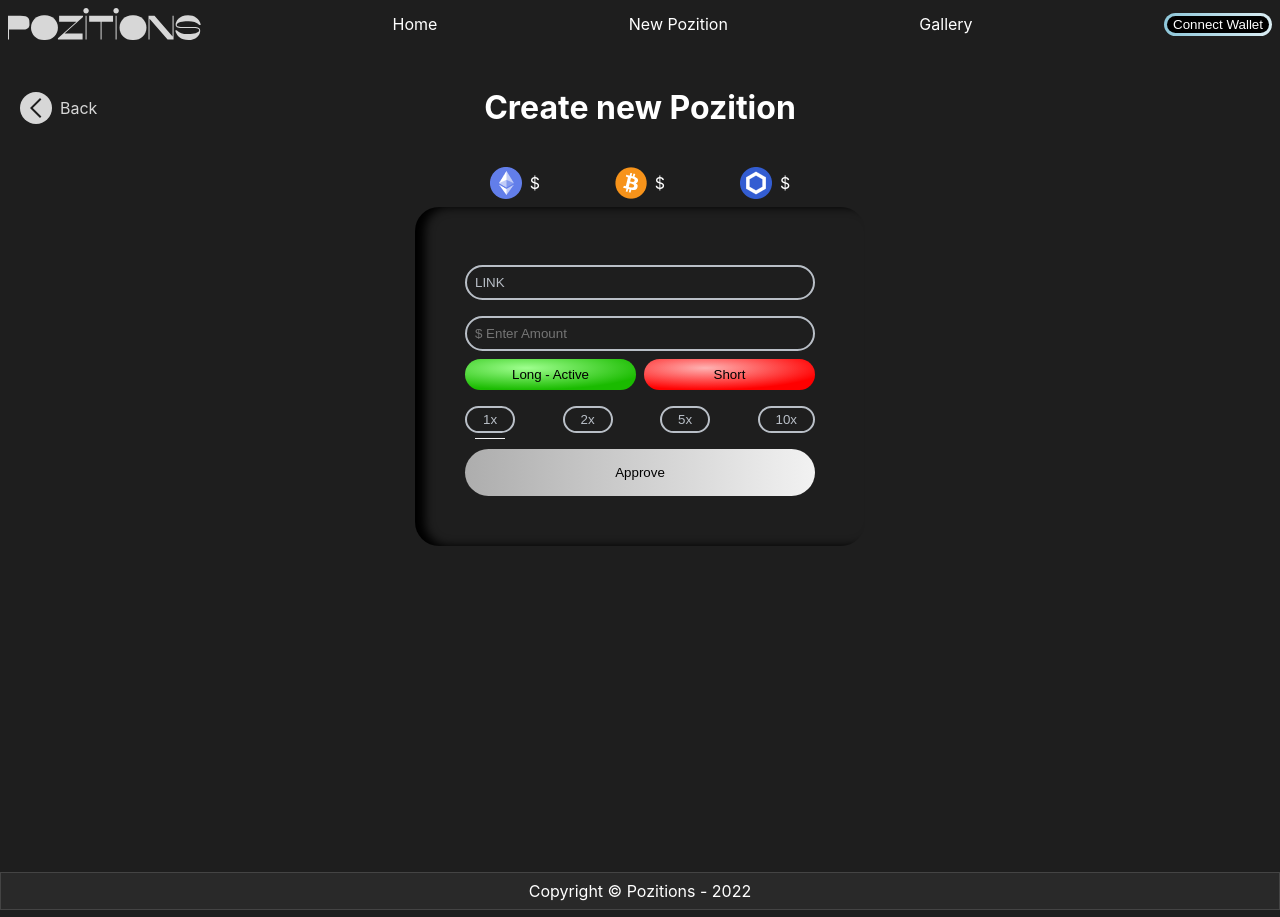
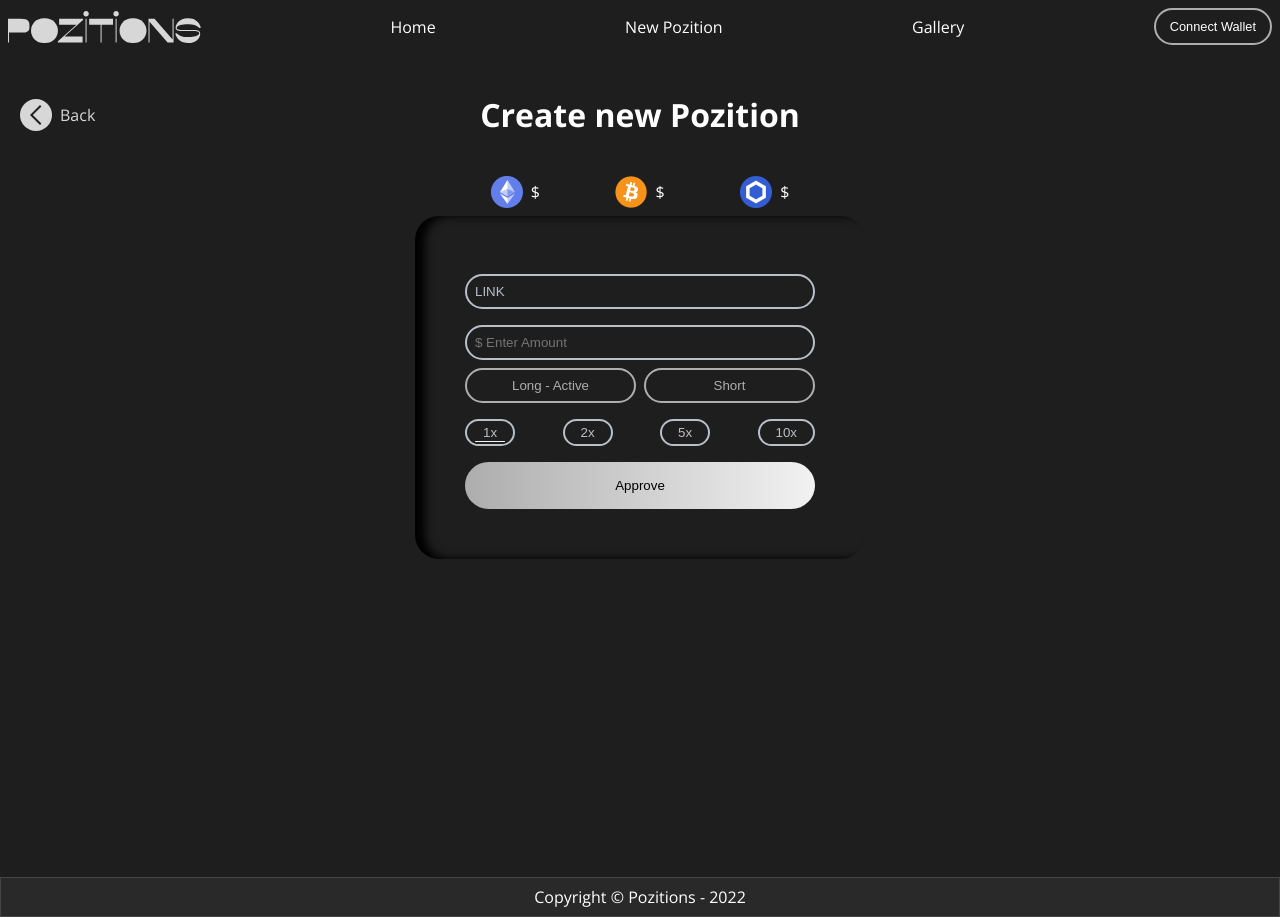
Before and after one commit to fritzschoff/notSynthetix, a React (Create React App) app: page /create in a window 1280 px wide. Built offline with nearby package versions, Linux system fonts and the light colour scheme; no server answers.

Commit message:
added new addresses

```diff
--- a/public/index.html
+++ b/public/index.html
@@ -14,6 +14,12 @@
     <link
       rel="stylesheet"
       href="https://fonts.googleapis.com/css?family=Open+Sans:400,400i,700,700i"
+    />
+    <link rel="preconnect" href="https://fonts.googleapis.com" />
+    <link rel="preconnect" href="https://fonts.gstatic.com" crossorigin />
+    <link
+      href="https://fonts.googleapis.com/css2?family=Open+Sans:ital,wght@0,300;0,400;0,500;0,600;0,700;0,800;1,300;1,400;1,500;1,600;1,700;1,800&family=Poppins:wght@500&display=swap"
+      rel="stylesheet"
     />
     <link rel="manifest" href="%PUBLIC_URL%/manifest.json" />
     <!--
--- a/src/components/ConnectWallet.css
+++ b/src/components/ConnectWallet.css
@@ -1,6 +1,6 @@
 .connectButtonWrapper {
-  background: linear-gradient(270deg, #dbedf3 0%, #8ec7da 100%);
-  padding: 3px;
+  border: 2px solid var(--secondary);
+  padding: 8px;
   width: fit-content;
   border-radius: 48px;
   display: flex;
@@ -17,12 +17,13 @@
   outline: 0;
   border: 0px;
   border-radius: 48px;
-  background-color: black;
+  background: transparent;
   cursor: pointer;
 }
 
 .buttonText {
   color: white;
+  font-size: 0.8rem;
 }
 
 .connectLink {
--- a/src/components/CreatePosition.css
+++ b/src/components/CreatePosition.css
@@ -39,28 +39,21 @@
 .longButton {
   outline: 0;
   border-radius: 24px;
-  border: 0;
   width: 200px;
   padding: 8px;
-  background: radial-gradient(
-    70.99% 70.99% at 35.8% 29.01%,
-    #9fff8f 0%,
-    #1abb00 100%
-  );
+  border: 2px solid var(--secondary);
+  background: transparent;
+  color: var(--secondary);
 }
 
 .shortButton {
   outline: 0;
   border-radius: 24px;
   width: 200px;
-  border: 0;
   padding: 8px;
-  background: radial-gradient(
-      70.99% 70.99% at 35.8% 29.01%,
-      #feb3b3 0%,
-      #ff0000 100%
-    ),
-    linear-gradient(270deg, #ffffff 0%, #b8b6cc 100%);
+  border: 2px solid var(--secondary);
+  background: transparent;
+  color: var(--secondary);
 }
 
 .buttonContainer {
@@ -110,5 +103,6 @@
   width: 30px;
   height: 1px;
   position: absolute;
-  bottom: 10px;
+  bottom: 20px;
+  border-radius: 48px;
 }
--- a/src/components/LandingPage.css
+++ b/src/components/LandingPage.css
@@ -64,4 +64,5 @@
 .exploreButton {
   align-self: flex-start;
   margin-top: 16px;
+  padding-left: 10px;
 }
--- a/src/components/LandingPage.tsx
+++ b/src/components/LandingPage.tsx
@@ -73,7 +73,7 @@
               viewBox="0 0 27 28"
               fill="none"
               xmlns="http://www.w3.org/2000/svg"
-              style={{ marginLeft: '16px' }}
+              style={{ marginLeft: '16px', marginRight: '10px' }}
             >
               <rect
                 x="14.3477"
--- a/src/components/Pozition.tsx
+++ b/src/components/Pozition.tsx
@@ -6,7 +6,7 @@
   return (
     <div className="pozitionContainer">
       <h1>
-        <div className="greyCircles"></div>MY Pozition
+        <div className="greyCircles"></div>My Pozition
         <div className="greyCircles"></div>
       </h1>
       <div className="spacer"></div>
--- a/src/components/Profile.tsx
+++ b/src/components/Profile.tsx
@@ -7,17 +7,16 @@
   const navigate = useNavigate();
   return (
     <div className="profileContainer">
-      <BackButton />
-      {/*       <NFTPozition
-        link="http://via.placeholder.com/779x779"
-        onClick={() => {
-          // TODO @MF add correct link
-          navigate('/pozition/:address');
-        }}
-      /> */}
-      <span>
-        Your gallery is empty. Create a new position to see them displayed here
-      </span>
+      <div
+        style={{ position: 'relative', width: '100%', marginBottom: '100px' }}
+      >
+        <span>
+          Your gallery is empty. Create a new position to see them displayed
+          here
+        </span>
+        <BackButton />
+      </div>
+
       <button className="newPositionButton" onClick={() => navigate('/create')}>
         New Pozition
       </button>
--- a/src/context/useContract.tsx
+++ b/src/context/useContract.tsx
@@ -25,8 +25,6 @@
   },
 });
 
-export const KovanFactoryManager = '0x78fbe6B1DD9662543682f2f4158Bce858C38e21B';
-
 export const useContract = () => useContext(ContractContext);
 
 export function ContractProvider({ children }: PropsWithChildren<{}>) {
@@ -35,7 +33,7 @@
       value={{
         69: {
           FuturesContract: new Contract(
-            '0x78fbe6B1DD9662543682f2f4158Bce858C38e21B',
+            '0x3A38D3012C8E30AE9F1daf9dC44BAB0fd3c6d37B',
             abi
           ),
           sUSD: new Contract(
@@ -46,7 +44,7 @@
         10: {
           // TODO @MF update address to mainnet one
           FuturesContract: new Contract(
-            '0x78fbe6B1DD9662543682f2f4158Bce858C38e21B',
+            '0x3A38D3012C8E30AE9F1daf9dC44BAB0fd3c6d37B',
             abi
           ),
           sUSD: new Contract(
--- a/src/index.css
+++ b/src/index.css
@@ -1,9 +1,7 @@
 body {
   background-color: #1e1e1e;
   margin: 0;
-  font-family: -apple-system, BlinkMacSystemFont, 'Segoe UI', 'Roboto', 'Oxygen',
-    'Ubuntu', 'Cantarell', 'Fira Sans', 'Droid Sans', 'Helvetica Neue',
-    sans-serif;
+  font-family: 'Open Sans', sans-serif;
   -webkit-font-smoothing: antialiased;
   -moz-osx-font-smoothing: grayscale;
 }
```
